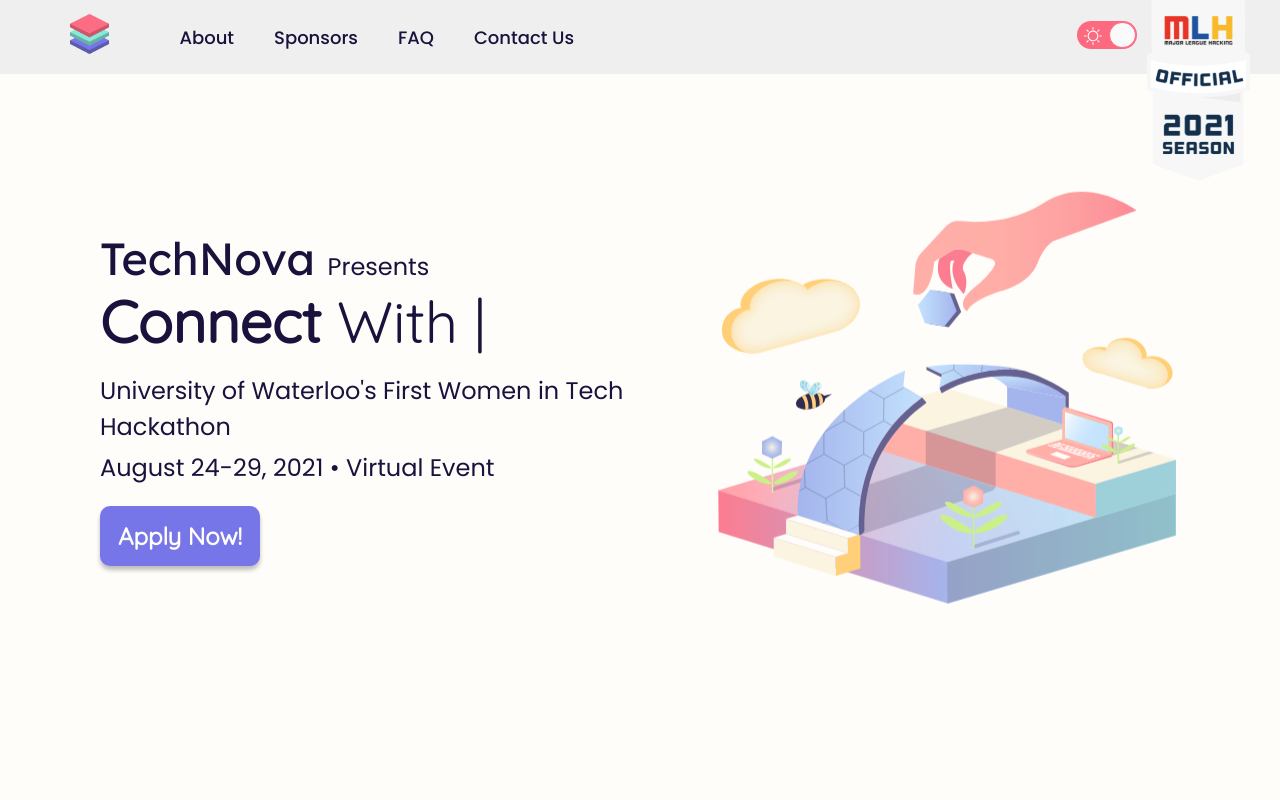
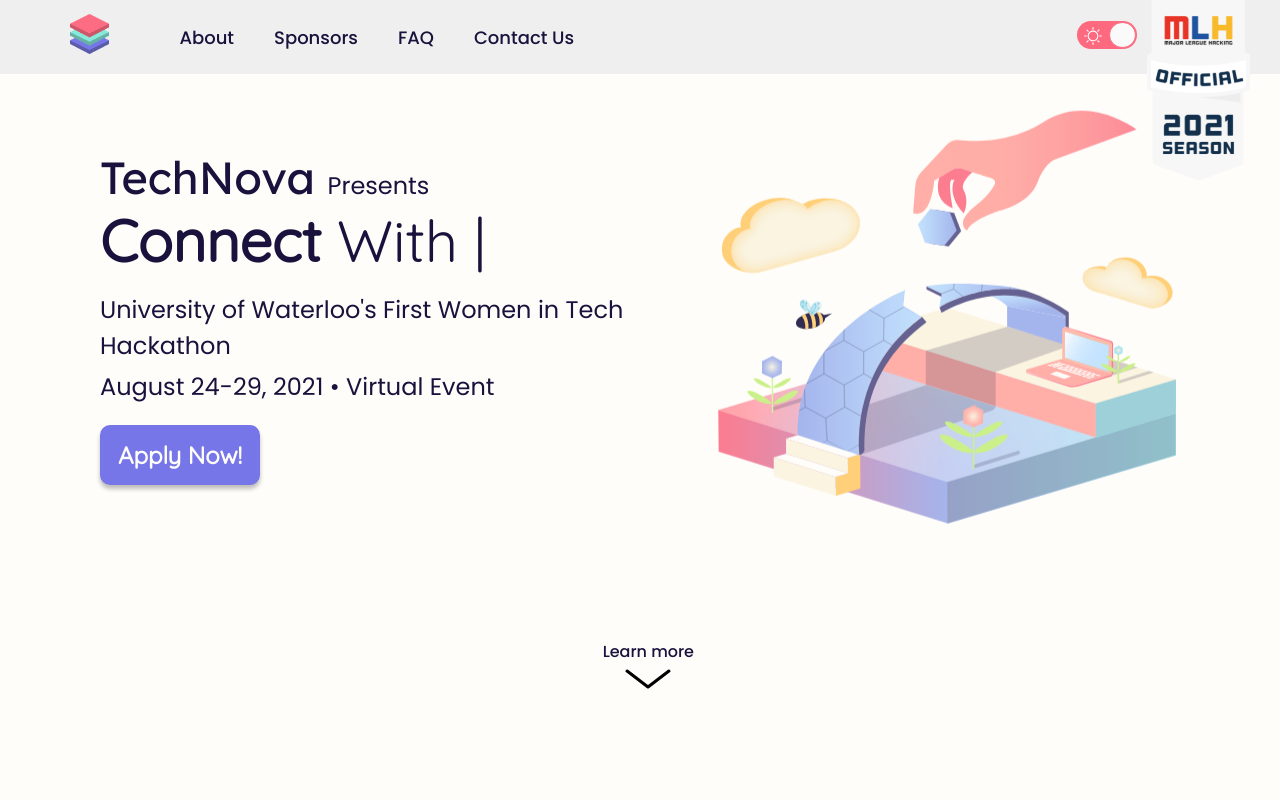
Before and after one commit to itstechnova/itstechnova.com, a React (Create React App) app: page / in a window 1280 px wide. Shown: the top 800 px of the page. Built offline with nearby package versions, Linux system fonts and the light colour scheme.

Commit message:
51: landing page arrow and faq fixes (#34)

```diff
--- a/src/App.scss
+++ b/src/App.scss
@@ -5,6 +5,7 @@
 }
 html {
   width: 100%;
+  scroll-behavior: smooth;
 }
 body {
   // handle ALL dark mode things here
@@ -33,6 +34,10 @@ body {
   a {
     color: var(--text-color);
     transition: all 0.25s linear;
+  }
+  .learn-more-arrow,
+  .faq-arrow {
+    filter: brightness(var(--svg-brightness));
   }
 }
 
--- a/src/_constants.scss
+++ b/src/_constants.scss
@@ -49,6 +49,7 @@ $dark-blue: #7D92DB;
     --text-color: #19123c;
     --background-color: #fffdfa;
     --faq-card-bg-color: #C0CBF2;
+    --svg-brightness: 0;
     --header-footer-color: #f0efef;
 }
 
@@ -56,6 +57,7 @@ $dark-blue: #7D92DB;
     --text-color: #fffdfa;
     --background-color: #19123c;
     --faq-card-bg-color: #7D92DB;
+    --svg-brightness: 100;
     --header-footer-color: #3D3D75;
 }
 
--- a/src/components/ExpandableCard/ExpandableCard.jsx
+++ b/src/components/ExpandableCard/ExpandableCard.jsx
@@ -7,7 +7,7 @@ const ExpandableCard = (props) => {
     <details className="card">
       <summary>
         <h1 className="question">{props.question}</h1>
-        <img src={expand} className="chevron-down" alt="expand card"/>
+        <img src={expand} className="faq-arrow" alt="expand card"/>
       </summary>
       <div className="answer">{props.children}</div>
     </details>
--- a/src/components/ExpandableCard/ExpandableCard.scss
+++ b/src/components/ExpandableCard/ExpandableCard.scss
@@ -40,13 +40,13 @@
   margin-top: 1rem;
 }
 
-.chevron-down {
+.faq-arrow {
   margin-right: 10px;
   transform-origin: center;
   transition: all 0.5s ease;
 }
 
-.card[open] > summary > .chevron-down {
+.card[open] > summary > .faq-arrow {
   transform: rotate(180deg);
 }
 
--- a/src/sections/FAQ/FAQ.scss
+++ b/src/sections/FAQ/FAQ.scss
@@ -15,9 +15,7 @@
     align-self: flex-start;
     @include tablet {
       margin-bottom: 2rem;
-      font-size: $text-medium;
-      text-align: center;
-      align-self: center;
+      font-size: $text-large;
     }
   }
   &-questions {
--- a/src/sections/Landing/Landing.jsx
+++ b/src/sections/Landing/Landing.jsx
@@ -5,6 +5,7 @@ import SectionWrapper from "../../components/SectionWrapper/SectionWrapper";
 import socials from "../../resources/strings/socials";
 import landing from "../../resources/strings/landing";
 import bridgeTile from "../../resources/images/graphics/bridge-tile.svg";
+import chevron from "../../resources/images/icons/learn_more.svg"
 
 const TextLoop = () => {
     const [mounted, setMounted] = useState(true);
@@ -57,6 +58,12 @@ const Landing = () => {
                 <div className="landing-graphic-container">
                     <img src={bridgeTile} alt="bridge tile" />
                 </div>
+
+                <div className="landing-learn-more-container">
+                    <a href="#about" className="learn-more-link">Learn more
+                    <img src={chevron} className="learn-more-arrow" alt="learn more" />
+                    </a>
+                </div>
             </div>
         </SectionWrapper>
     );
--- a/src/sections/Landing/Landing.scss
+++ b/src/sections/Landing/Landing.scss
@@ -12,6 +12,22 @@
   100% {
     transform: translateY(5px);
     opacity: 1;
+  }
+}
+
+@keyframes bounce-up-fast {
+  30% {
+    transform: translateY(-20px);
+  }
+  70% {
+    transform: translateY(-10px);
+  }
+  0%,
+  10%,
+  50%,
+  80%,
+  100% {
+    transform: translateY(0);
   }
 }
 
@@ -36,6 +52,7 @@
         "landing-graphic";
     }
   }
+
   &-text {
     align-self: flex-end;
     justify-self: center;
@@ -99,6 +116,33 @@
   }
 }
 
+.landing-learn-more-container {
+  display: flex;
+  justify-content: flex-end;
+  @include phone {
+    display: none;
+  }
+}
+
+.learn-more {
+  &-link {
+    display: inline-flex;
+    flex-direction: column;
+    align-items: center;
+    &:link {
+      text-decoration: none;
+      font-weight: 400;
+    }
+    &:hover {
+      animation: bounce-up-fast 1.5s linear infinite;
+    }
+  }
+  &-arrow {
+    margin-top: 5px;
+    width: 50%;
+  }
+}
+
 h4 {
   line-height: $text-large;
   margin-top: 5px;
```
Also changed, not shown: src/resources/images/icons/expand_card.svg, src/resources/images/icons/learn_more.svg (added). Lines whose indentation alone changed are shown as unchanged.
